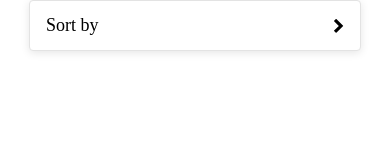
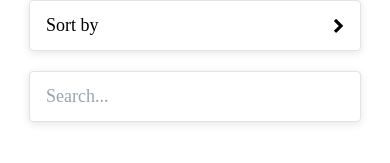
Before and after one commit to loongye/movieapp, a React Native app: screen / in a window 390 px wide. Shown: the part 175-338 px from the top of the page. Built offline with nearby package versions, Linux system fonts and the light colour scheme.

Commit message:
feat: Add SearchBar component and integrate into home page

```diff
--- a/components/home/Page.tsx
+++ b/components/home/Page.tsx
@@ -1,6 +1,7 @@
 import { Layout } from "../common/Layout";
 import { CategoryDropdown } from "./CategoryDropdown";
 import { SortDropdown } from "./SortDropdown";
+import { SearchBar } from "./SearchBar";
 import { View } from "react-native";
 
 export const Page = () => (
@@ -8,6 +9,7 @@ export const Page = () => (
         <View style={{ paddingHorizontal: 29 }}>
             <CategoryDropdown />
             <SortDropdown />
+            <SearchBar />
         </View>
     </Layout>
 );
--- /dev/null
+++ b/components/home/SearchBar.tsx
@@ -0,0 +1,46 @@
+import React from 'react';
+import { StyleSheet, TextInput, View } from 'react-native';
+
+interface SearchBarProps {
+  onSearch?: (text: string) => void;
+  placeholder?: string;
+}
+
+export const SearchBar: React.FC<SearchBarProps> = ({
+  onSearch,
+  placeholder = 'Search...',
+}) => {
+  return (
+    <View style={styles.container}>
+      <TextInput
+        style={styles.input}
+        placeholder={placeholder}
+        placeholderTextColor="#9CA3AF"
+        onChangeText={onSearch}
+      />
+    </View>
+  );
+};
+
+const styles = StyleSheet.create({
+  container: {
+    backgroundColor: '#fff',
+    borderRadius: 4,
+    borderWidth: 1.5,
+    borderColor: '#E3E3E3',
+    marginVertical: 10,
+    width: '100%',
+    shadowColor: '#000',
+    shadowOffset: { width: 0, height: 2 },
+    shadowOpacity: 0.1,
+    shadowRadius: 8,
+    elevation: 2,
+  },
+  input: {
+    paddingHorizontal: 16,
+    paddingVertical: 14,
+    fontSize: 18,
+    fontFamily: 'SourceSans3-Regular',
+    color: '#000',
+  },
+});
```
